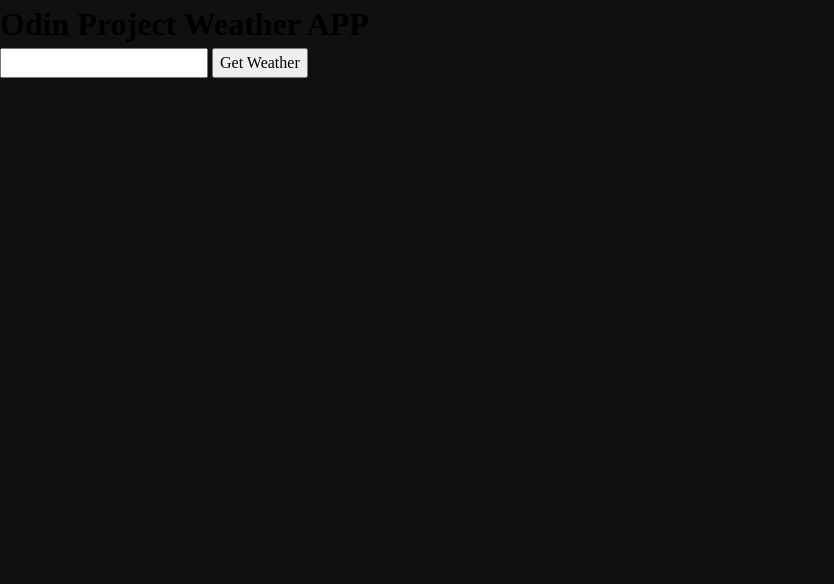
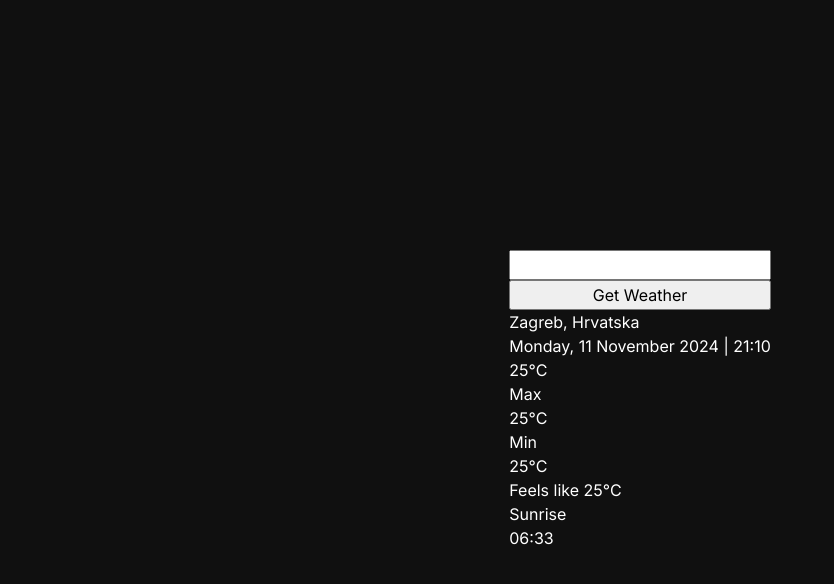
Before and after one commit to ImBoB99/weather-app, a website built with webpack: page src/template.html in a window 1280 px wide. Shown: the whole page, without its empty margins (0-834 px from the left). Built offline with nearby package versions, Linux system fonts and the light colour scheme.

Commit message:
add font and weather app skeleton

```diff
--- a/src/index.js
+++ b/src/index.js
@@ -27,12 +27,14 @@
 }
 
 function processData(data) {
-  const processedData = [];
-  console.log(data.days); // data for 15 days
+  const processedDataObject = {};
+  processedDataObject.processedData = [];
+  console.log(data); // data for 15 days
+  processedDataObject.resolvedAdress = data.resolvedAddress;
   data.days.forEach((day) => {
-    processedData.push(filterDayObject(day));
+    processedDataObject.processedData.push(filterDayObject(day));
   });
-  console.log(processedData); // processed (filtered) data
+  console.log(processedDataObject); // processed (filtered) data
 }
 
 function filterDayObject(dayObject) {
--- a/src/styles.css
+++ b/src/styles.css
@@ -7,10 +7,17 @@
   margin: 0;
 }
 body {
+  font-family: "Inter", sans-serif;
   line-height: 1.5;
   -webkit-font-smoothing: antialiased;
   background-color: #101010;
+  height: 100vh;
+  display: flex;
+  align-items: center;
+  justify-content: center;
+  color: white;
 }
+
 img,
 picture,
 video,
@@ -45,3 +52,8 @@
 h6 {
   text-wrap: balance;
 }
+
+.container {
+  display: flex;
+  flex-direction: column;
+}
--- a/src/template.html
+++ b/src/template.html
@@ -1,15 +1,47 @@
-<!DOCTYPE html>
+<!doctype html>
 <html lang="en">
-<head>
-    <meta charset="UTF-8">
-    <meta name="viewport" content="width=device-width, initial-scale=1.0">
+  <head>
+    <meta charset="UTF-8" />
+    <meta name="viewport" content="width=device-width, initial-scale=1.0" />
+    <link rel="preconnect" href="https://fonts.googleapis.com" />
+    <link rel="preconnect" href="https://fonts.gstatic.com" crossorigin />
+    <link
+      href="https://fonts.googleapis.com/css2?family=Inter:ital,opsz,wght@0,14..32,100..900;1,14..32,100..900&display=swap"
+      rel="stylesheet"
+    />
     <title>Weather App</title>
-</head>
-<body>
+  </head>
+  <body>
+    <div class="container">
+      <input type="text" id="weather-search" name="weather-search" />
+      <button id="weather-search-button">Get Weather</button>
 
-    <h1>Odin Project Weather APP</h1>
-    <input type="text" id="weather-search" name="weather-search">
-    <button id="weather-search-button">Get Weather</button>
+      <div>Zagreb, Hrvatska</div>
+      <div>Monday, 11 November 2024 | 21:10</div>
 
-</body>
+      <div>
+        <div>
+          <img alt="" />
+          <div>25&deg;C</div>
+        </div>
+        <div>
+          <span>Max</span>
+          <div>25&deg;C</div>
+          <span>Min</span>
+          <div>25&deg;C</div>
+          <div>Feels like 25&deg;C</div>
+        </div>
+      </div>
+
+      <div>
+        <div>
+          <img alt="" />
+          <div>
+            <span>Sunrise</span>
+            <div>06:33</div>
+          </div>
+        </div>
+      </div>
+    </div>
+  </body>
 </html>
```
